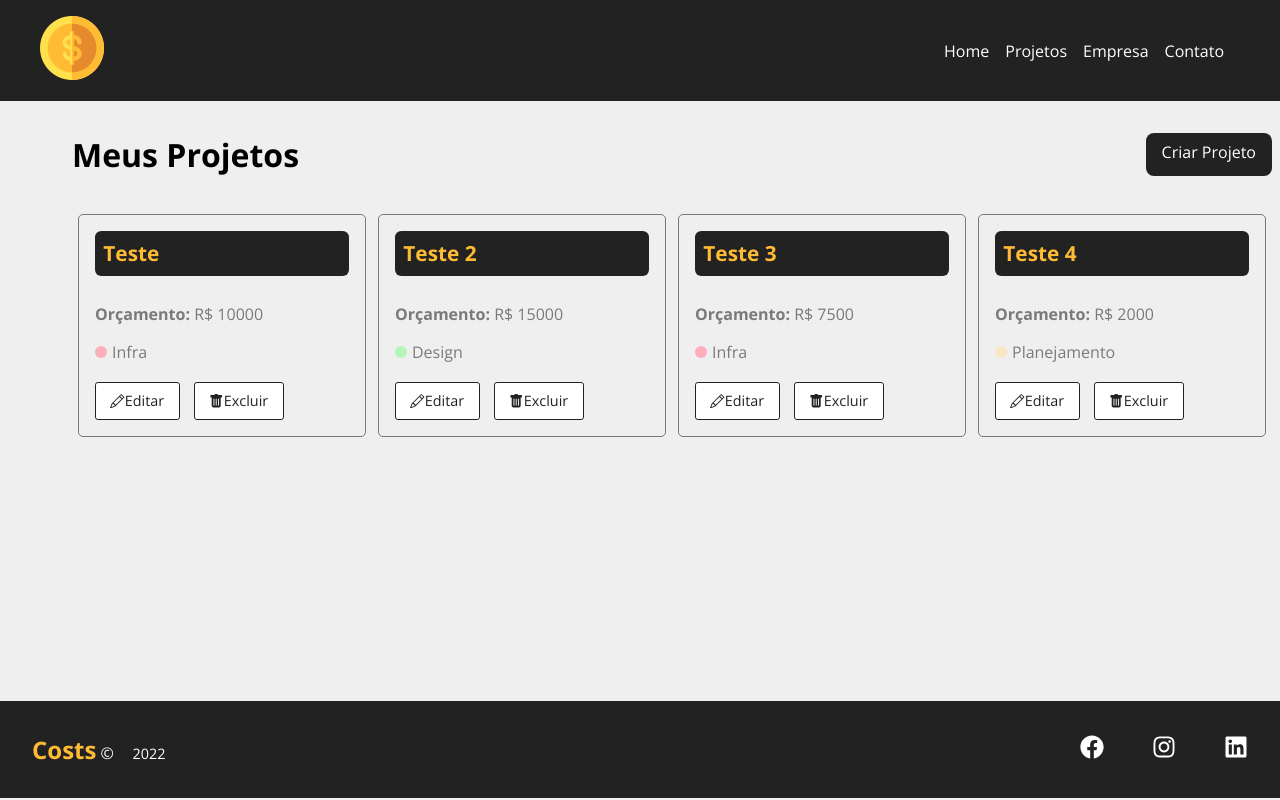
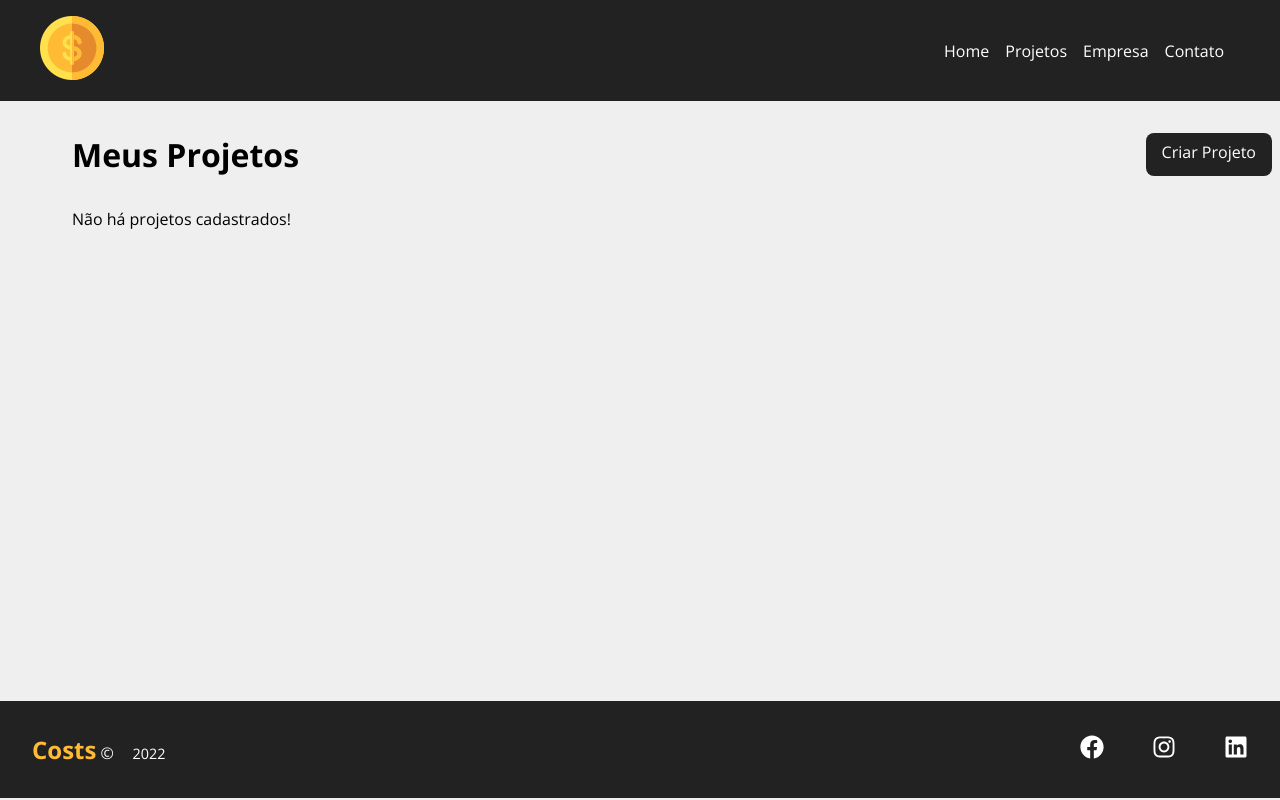
Before and after one commit to Dumont19/costs, a React (Create React App) app: page /Projects in a window 1280 px wide. Shown: the top 800 px of the page. Built offline with nearby package versions, Linux system fonts and the light colour scheme; data requests are answered from the project's data file.

Commit message:
remove projects

```diff
--- a/db.json
+++ b/db.json
@@ -1,50 +1,5 @@
 {
-  "projects": [
-    {
-      "name": "Teste",
-      "budget": "10000",
-      "category": {
-        "id": "1",
-        "name": "Infra"
-      },
-      "cost": 0,
-      "services": [],
-      "id": 1
-    },
-    {
-      "name": "Teste 2",
-      "budget": "15000",
-      "category": {
-        "id": "3",
-        "name": "Design"
-      },
-      "cost": 0,
-      "services": [],
-      "id": 2
-    },
-    {
-      "name": "Teste 3",
-      "budget": "7500",
-      "category": {
-        "id": "1",
-        "name": "Infra"
-      },
-      "cost": 0,
-      "services": [],
-      "id": 3
-    },
-    {
-      "name": "Teste 4",
-      "budget": "2000",
-      "category": {
-        "id": "4",
-        "name": "Planejamento"
-      },
-      "cost": 0,
-      "services": [],
-      "id": 4
-    }
-  ],
+  "projects": [],
   "categories": [
     {
       "id": 1,
--- /dev/null
+++ b/src/components/layout/Loading.js
@@ -0,0 +1,15 @@
+import React from 'react'
+
+import loading from '../../img/loading.svg'
+
+import styles from './Loading.module.css'
+
+function Loading() {
+  return (
+    <div className={styles.loader_container}>
+        <img className={styles.loader} src={loading} alt='careegando dados...' />
+    </div>
+  )
+}
+
+export default Loading
--- /dev/null
+++ b/src/components/layout/Loading.module.css
@@ -0,0 +1,11 @@
+.loader_container {
+    width: 100%;
+    height: 100%;
+    display: flex;
+    align-items: center;
+    justify-content: center;
+}
+
+.loader {
+    width: 50px;
+}
--- a/src/components/pages/Projects.js
+++ b/src/components/pages/Projects.js
@@ -3,6 +3,7 @@
 
 import Message from '../layout/Message'
 import Container from '../layout/Container'
+import Loading from '../layout/Loading'
 import LinkButton from '../layout/LinkButton'
 import ProjectCard from '../project/ProjectCard'
 
@@ -11,6 +12,8 @@
 function Projects() {
 
   const [projects, setProjects] = useState([])
+  const [removeLoading, setRemoveLoading] = useState(false)
+  const [projectMessage, setProjectMessage] = useState('')
 
   const location = useLocation()
   let message = ''
@@ -20,8 +23,8 @@
   }
 
   useEffect(() => {
-
-    fetch('http://localhost:5000/projects', {
+    setTimeout(() => {
+      fetch('http://localhost:5000/projects', {
       method: 'GET',
       headers: {
         'Content-type': 'application/json',
@@ -30,10 +33,26 @@
     .then(resp => resp.json())
     .then(data => {
       setProjects(data)
-      console.log(data)
+      setRemoveLoading(true)
     })
     .catch(error => console.log('Erro na requisição', error))
+    }, 300)
   }, [])
+
+  function removeProject(id) {
+    fetch(`http://localhost:5000/projects/${id}`,{
+      method: 'DELETE',
+      headers: {
+        'Content-type': 'application/json'
+      }
+    })
+    .then(resp => resp.json())
+    .then(() => {
+      setProjects(projects.filter(project => project.id !== id))
+      setProjectMessage('Projeto removido com sucesso!')
+    })
+    .catch(error => console.log('Erro na requisição', error))
+  }
 
   return (
     <div className={styles.project_container}>
@@ -42,15 +61,22 @@
         <LinkButton to='/newproject' text='Criar Projeto'/>
       </div>
       {message && <Message type='sucess' msg={message}/>}
+      {projectMessage && <Message type='sucess' msg={projectMessage}/>}
       <Container customClass='start'>
         {projects.length > 0 &&
-          projects.map(project => <ProjectCard
+          projects.map(project =>  ( <ProjectCard
               id={project.id}
               name={project.name}
               budget={project.budget}
               category={project.category? project.category.name : project.category}
               key={project.id}
-            /> )}
+              handleRemove={removeProject}
+            /> ))}
+            {!removeLoading && <Loading />}
+            {removeLoading && projects.length === 0 && (
+                <p>Não há projetos cadastrados!</p>
+              )
+            }
       </Container>
     </div>
   )
--- a/src/components/project/ProjectCard.js
+++ b/src/components/project/ProjectCard.js
@@ -6,6 +6,12 @@
 import { BsPencil, BsFillTrashFill } from 'react-icons/bs'
 
 function ProjectCard({ id, name, budget, category, handleRemove }) {
+
+    const remove = e => {
+        e.preventDefault()
+        handleRemove(id)
+    }
+
   return (
     <div className={styles.project_card}>
         <h4>{name}</h4>
@@ -19,7 +25,7 @@
             <Link to='/'>
                 <BsPencil /> Editar
             </Link>
-            <button>
+            <button onClick={remove}>
                 <BsFillTrashFill /> Excluir
             </button>
         </div>
```
